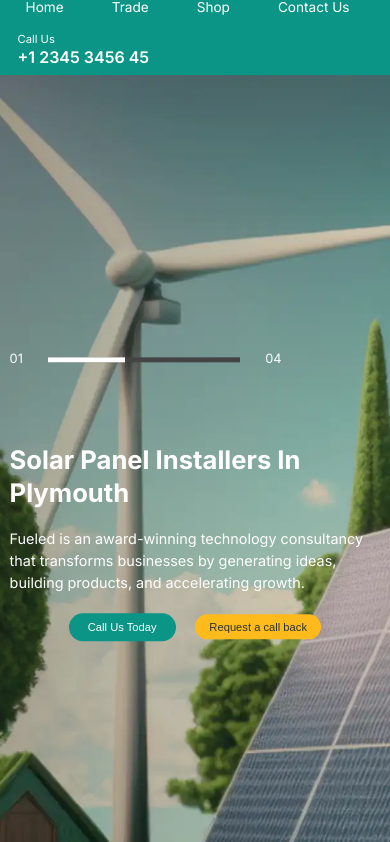
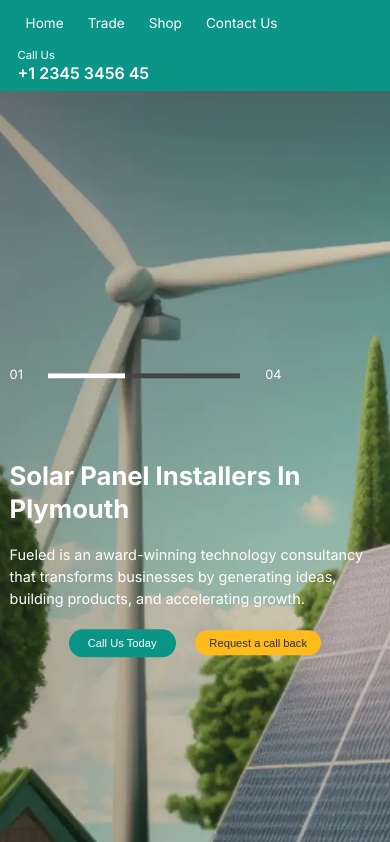
Before and after one commit to Mohamedtharwat321/Solar-Landing-Page, a plain HTML site: page index.html in a window 390 px wide. Shown: the part 68-910 px from the top of the page. Drawn offline with Linux system fonts and the light colour scheme.

Commit message:
handle responsive

```diff
--- a/style/mediaquery.css
+++ b/style/mediaquery.css
@@ -336,6 +336,10 @@
         padding-right: 2.2rem;
         padding-left: 2.2rem;
     }
+    .header-links {
+        gap: 1rem;
+        margin-top: 2.8rem;
+    }
 
     .power-section-info p {
         margin-bottom: 0.7rem;
```
